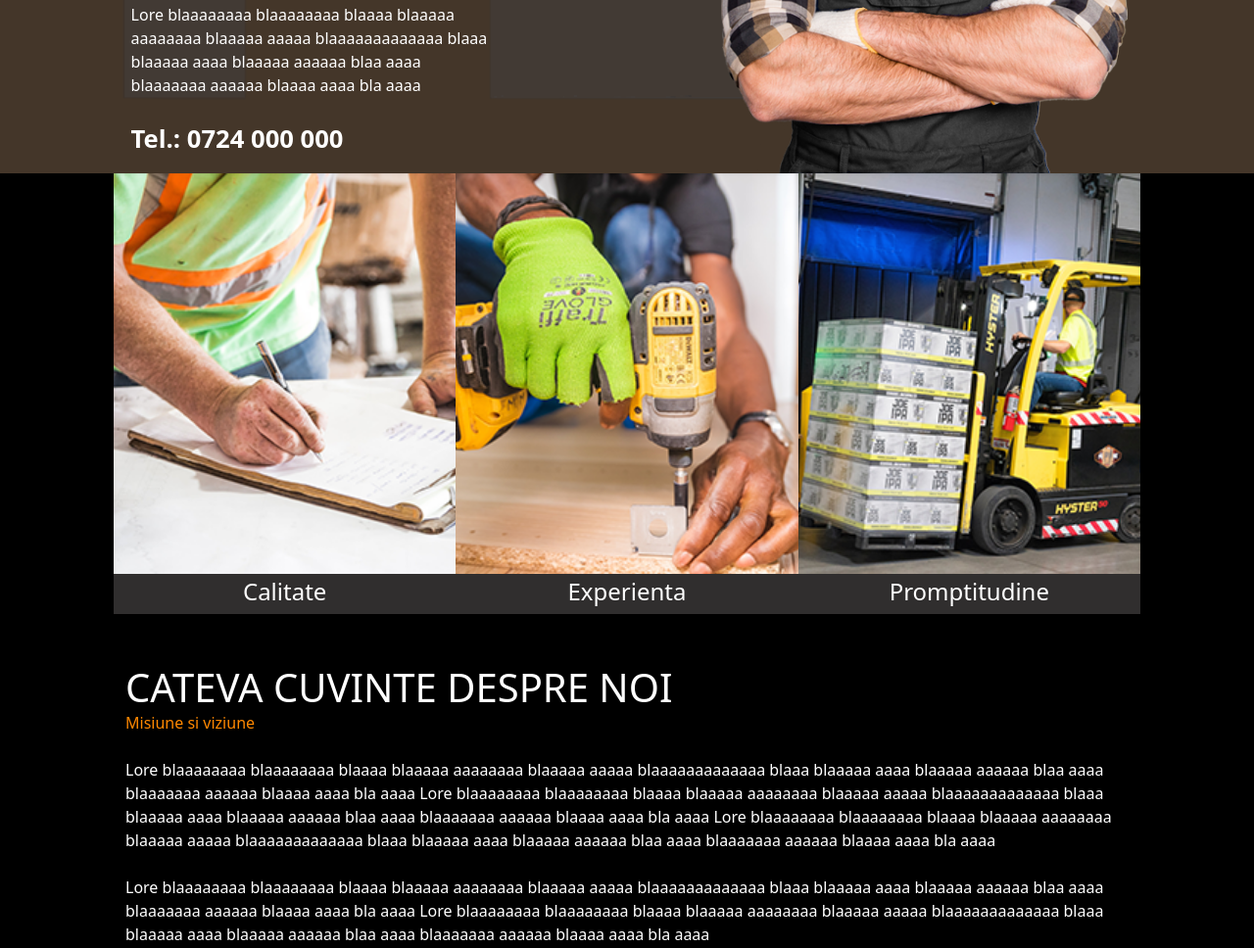
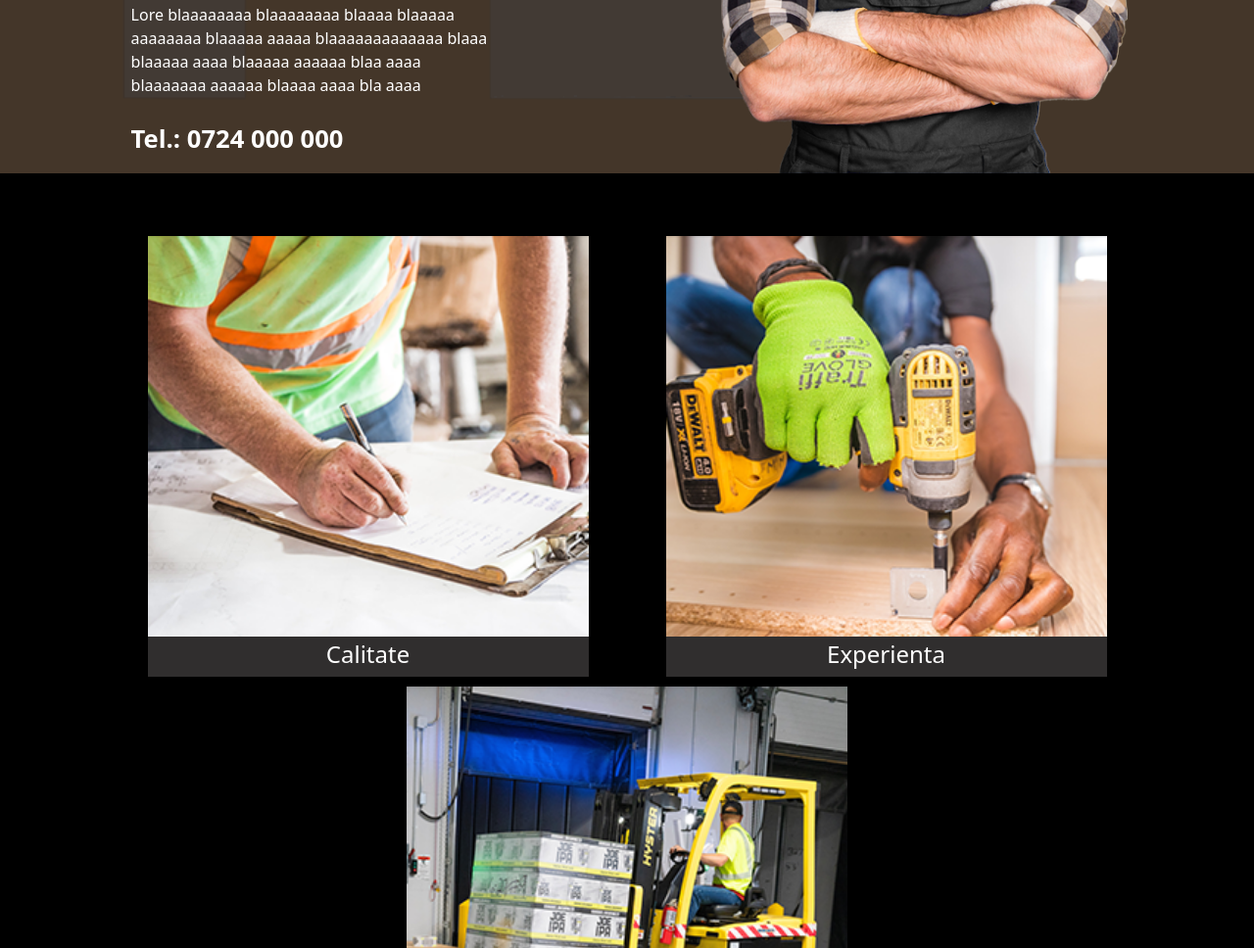
Before and after one commit to StartWebCD/Bau, a plain HTML site: page index.html in a window 1280 px wide. Shown: the part 623-1591 px from the top of the page at 98% size. Drawn offline with nearby package versions, Linux system fonts and the light colour scheme.

Commit message:
Update index.css
OpenAI

```diff
--- a/index.css
+++ b/index.css
@@ -9,28 +9,29 @@ body {
 /* Dan */
 
 .dan-header {
-    background:#000;
-    height:100px;
+    background: #000;
+    height: 100px;
     color: #FFF;
     padding: 0 10%;
-    display:flex;
-    align-items:center;
+    display: flex;
+    align-items: center;
 }
 
 .dan-header .row {
-    flex:1;
+    flex: 1;
 }
 
 .dan-header .row>div:last-child {
-    text-align:right;
+    text-align: right;
 }
 
 
 @media all and (max-width:700px) {
 
     .dan-header .row>div {
-        text-align:center;
+        text-align: center;
     }
+
     ul li {
         font-size: 0.8em;
     }
@@ -50,11 +51,11 @@ ul li a {
 }
 
 .subheader {
-    background:rgb(255, 136, 0);
+    background: rgb(255, 136, 0);
     height: 700px;
     padding: 0 10%;
-    display:flex;
-    align-items:center;
+    display: flex;
+    align-items: center;
     position: relative;
 }
 
@@ -87,7 +88,7 @@ ul li a {
 #tau {
     background-color: black;
     font-size: clamp(1.7rem, 3.2vw, 4rem);
-    color:rgb(255, 136, 0);
+    color: rgb(255, 136, 0);
     padding-bottom: 0.1em;
     padding-right: 0.4em;
     margin-left: -0.4em;
@@ -95,7 +96,7 @@ ul li a {
 
 #demat {
     background-color: white;
-    color:black;
+    color: black;
     font-size: clamp(1.3rem, 2.2vw, 3rem);
     padding-top: -0.2em;
     padding-bottom: 0.3em;
@@ -113,14 +114,17 @@ ul li a {
 @media all and (max-width:700px) {
 
     .furnizor>div {
-        text-align:center;
+        text-align: center;
     }
+
     #head1 {
         top: 2.5em;
     }
+
     #telefon {
         top: 10.3em;
     }
+
     ul li {
         margin-top: 10px;
     }
@@ -133,6 +137,7 @@ ul li a {
     #head1 {
         top: 2em;
     }
+
     #fundalgri {
         top: 9.5em;
     }
@@ -185,12 +190,14 @@ ul li a {
     }
 }
 
-.pozele {
+/*.pozele {
     background:black;
-    height: 500px;
+    height: 450px;
     padding: 0 10%;
+    padding-top: 5%;
     display: flex;
     align-items: center;
+
 }
 
 @media all and (max-width:700px) {
@@ -204,11 +211,13 @@ ul li a {
 
 .pozele .row {
     flex: 1;
+    gap: 10px;
 }
 
 @media all and (min-width:700px) {
     .pozele>div>div {
         height: 450px;
+        width: 450px;
        }
     .pozele {
         height: auto;
@@ -218,7 +227,7 @@ ul li a {
 @media all and (min-width:700px) and (max-width:1000px) {
     .pozele>div>div {
         height: 450px;
-        width: 500px;
+        width: 450px;
        }
     .pozele {
         height: auto;
@@ -287,7 +296,137 @@ ul li a {
     background-position: bottom;
     z-index: 1;
     cursor: pointer;
+}*/
+
+/*OpenAI*/
+
+@media (max-width: 300px) {
+    .child {
+        flex-basis: 100%;
+        height: auto;
     }
+}
+
+.pozele {
+    background: black;
+    height: 450px;
+    min-width: 300px;
+    padding: 0 10%;
+    padding-top: 5%;
+    display: flex;
+    flex-wrap: wrap;
+    align-items: center;
+}
+
+@media all and (max-width:700px) {
+    .pozele {
+        height: 900px;
+    }
+
+    .pozele>div>div {
+        height: 300px;
+    }
+}
+
+.pozele .row {
+    flex: 1;
+    gap: 10px;
+    display: flex;
+    justify-content: center;
+}
+
+.pozele>div>div {
+    margin: 0 auto;
+}
+
+@media all and (min-width:700px) {
+    .pozele>div>div {
+        height: 450px;
+        width: 450px;
+    }
+
+    .pozele {
+        height: auto;
+    }
+}
+
+@media all and (min-width:700px) and (max-width:1000px) {
+    .pozele>div>div {
+        height: 450px;
+        width: 450px;
+    }
+
+    .pozele {
+        height: auto;
+    }
+
+    .pozele .row {
+        justify-content: center;
+    }
+}
+
+.calitate {
+    position: absolute;
+    bottom: 0;
+    right: 0;
+    left: 0;
+    background: rgb(48, 46, 46);
+    color: white;
+    font-size: 1.5em;
+    width: auto;
+    text-align: center;
+}
+
+.poza1:hover .calitate {
+    background: rgb(255, 136, 0);
+}
+
+.poza2:hover .calitate {
+    background: rgb(255, 136, 0);
+}
+
+.poza3:hover .calitate {
+    background: rgb(255, 136, 0);
+}
+
+.calitate>p {
+    padding: 0;
+    margin: 0;
+    margin-bottom: 5px;
+    cursor: pointer;
+}
+
+.poza1 {
+    position: relative;
+    background: url(3poze/nenepix.png);
+    background-repeat: no-repeat;
+    background-size: cover;
+    background-position: bottom;
+    z-index: 1;
+    cursor: pointer;
+}
+
+.poza2 {
+    position: relative;
+    background: url(3poze/bormasina.png);
+    background-repeat: no-repeat;
+    background-size: cover;
+    background-position: bottom;
+    z-index: 1;
+    cursor: pointer;
+}
+
+.poza3 {
+    position: relative;
+    background: url(3poze/stivuitor.png);
+    background-repeat: no-repeat;
+    background-size: cover;
+    background-position: bottom;
+    z-index: 1;
+    cursor: pointer;
+}
+
+/*OpenAI*/
 
 .cuvinte {
     background: black;
@@ -330,7 +469,7 @@ ul li a {
 }
 
 .catalog {
-    background: linear-gradient(rgba(255, 136, 0, 0.5), rgba(255, 136, 0,0.5)), url(Pozacatalog/Catalog.png);
+    background: linear-gradient(rgba(255, 136, 0, 0.5), rgba(255, 136, 0, 0.5)), url(Pozacatalog/Catalog.png);
     background-repeat: no-repeat;
     background-size: cover;
     height: 350px;
@@ -429,7 +568,7 @@ ul li a {
 
 .pozanou1 {
     background: url(2poze/Pozanou.png);
-    background-size: 98% 82%;
+    background-size: cover;
     background-repeat: no-repeat;
     z-index: 1;
 
@@ -437,7 +576,7 @@ ul li a {
 
 .pozanou2 {
     background: url(2poze/Pozanou.png);
-    background-size: 98% 82%;
+    background-size: cover;
     background-repeat: no-repeat;
     z-index: 1;
 }
@@ -446,6 +585,7 @@ ul li a {
     .nou1 .row {
         height: 800px;
     }
+
     .nou1 {
         height: 800px;
     }
@@ -506,6 +646,7 @@ ul li a {
         height: 1400px;
 
     }
+
     .articol .row {
         height: 1400px;
     }
@@ -516,6 +657,7 @@ ul li a {
         height: 1090px;
 
     }
+
     .articol .row {
         height: 1090px;
     }
@@ -526,6 +668,7 @@ ul li a {
         height: 700px;
 
     }
+
     .articol .row {
         height: 700px;
     }
@@ -554,7 +697,8 @@ ul li a {
     font-size: 2em;
     line-height: 0.8;
     font-weight: normal;
-    margin-top: 20px;;
+    margin-top: 20px;
+    ;
 }
 
 #livram {
@@ -567,6 +711,7 @@ ul li a {
         height: 140px;
 
     }
+
     .parteneri .row {
         height: 140px;
     }
@@ -597,6 +742,7 @@ ul li a {
     .materiale {
         height: 510px;
     }
+
     .materiale .row {
         height: 510px;
     }
@@ -682,6 +828,7 @@ ul li a {
     .maps {
         height: 800px;
     }
+
     .maps .row {
         height: 800px;
     }
@@ -691,6 +838,7 @@ ul li a {
     .maps {
         height: 400px;
     }
+
     .maps .row {
         height: 400px;
     }
@@ -720,6 +868,6 @@ ul li a {
 @media all and (max-width:700px) {
 
     .footer .row>div {
-        text-align:center;
+        text-align: center;
     }
 }
```
Lines whose indentation alone changed are shown as unchanged.
